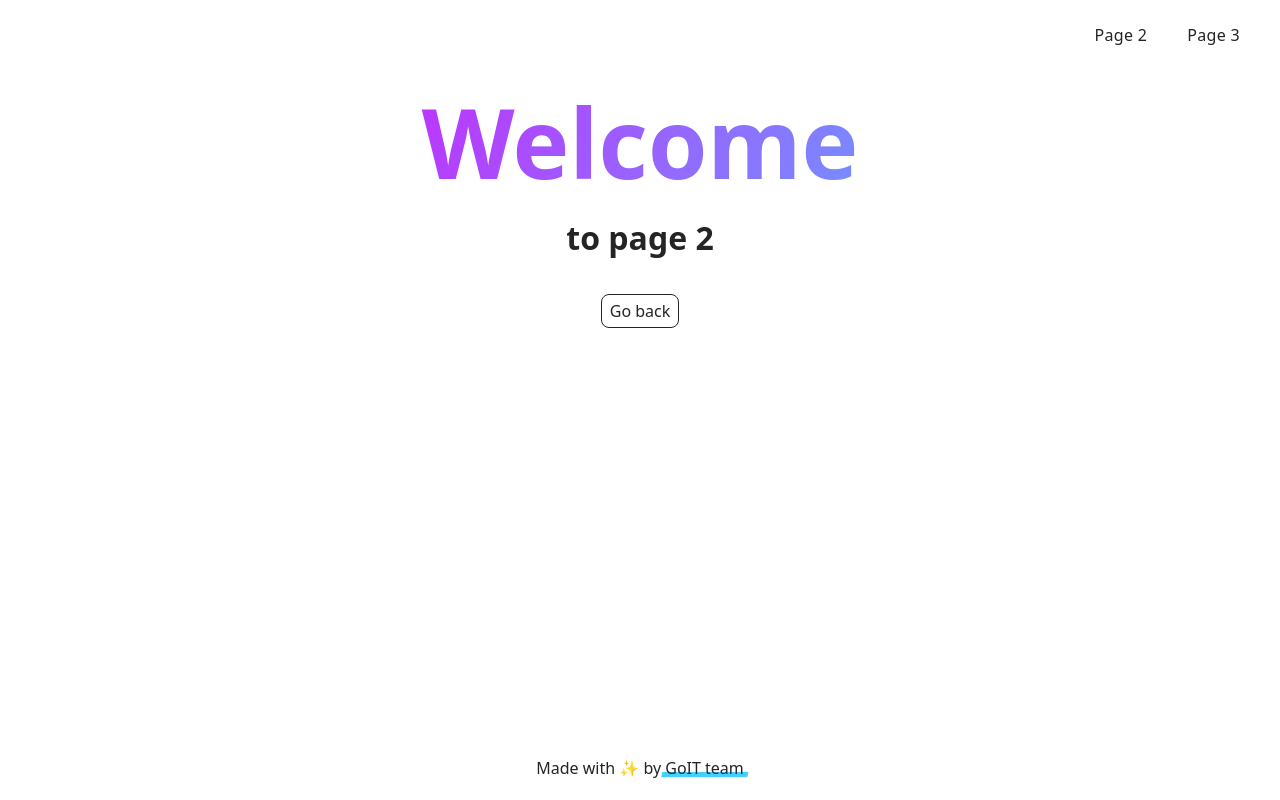
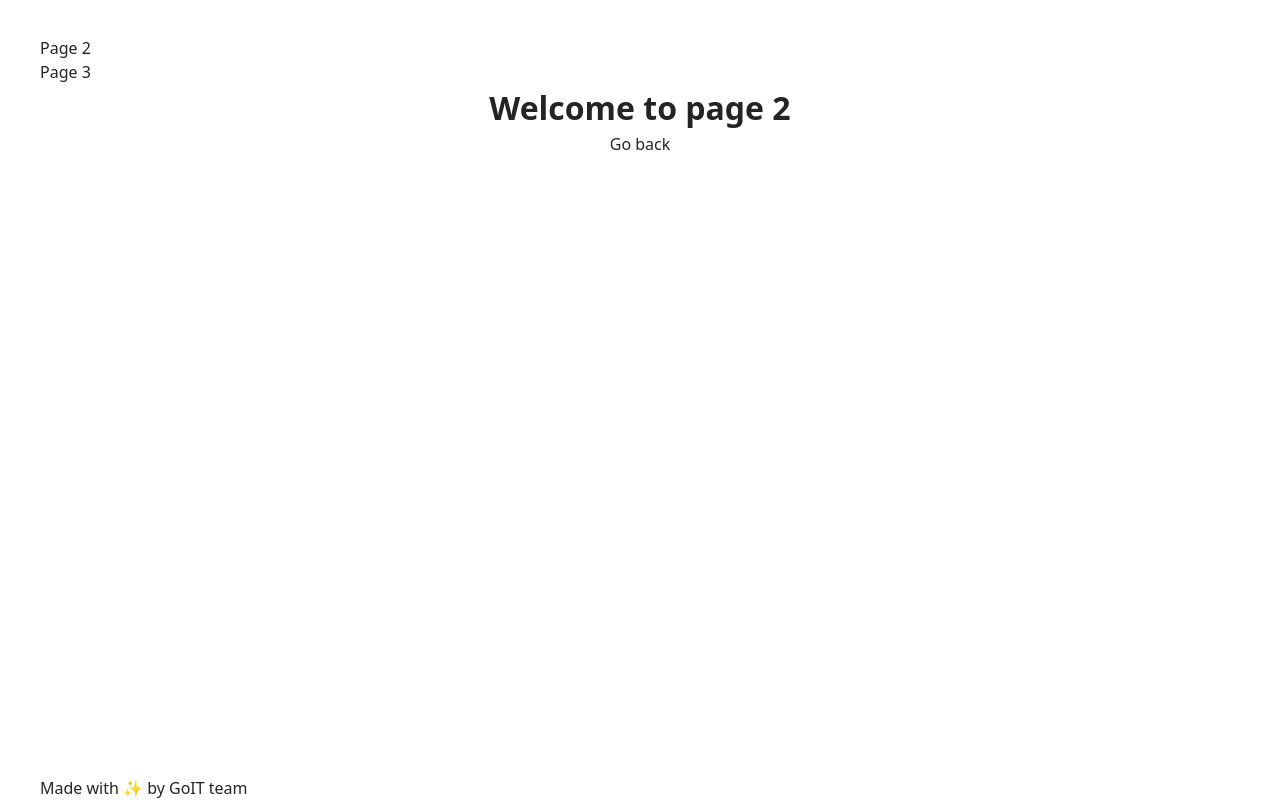
Before and after one commit to ira-alchynska/goit-advancedjs-hw-03, a website built with Vite: page src/page-2.html in a window 1280 px wide. Built offline with nearby package versions, Linux system fonts and the light colour scheme.

```diff
--- a/src/css/styles.css
+++ b/src/css/styles.css
@@ -8,13 +8,13 @@
 @import url('./reset.css');
 @import url('./base.css');
 @import url('./container.css');
-@import url('./animations.css');
+/* @import url('./animations.css'); */
 @import url('./loader.css');
 @import url('./gallery.css');
 
 /* Sections style */
-@import url('./header.css');
+/* @import url('./header.css');
 @import url('./vite-promo.css');
 @import url('./badges.css');
 @import url('./back-link.css');
-@import url('./footer.css');
+@import url('./footer.css'); */
```
